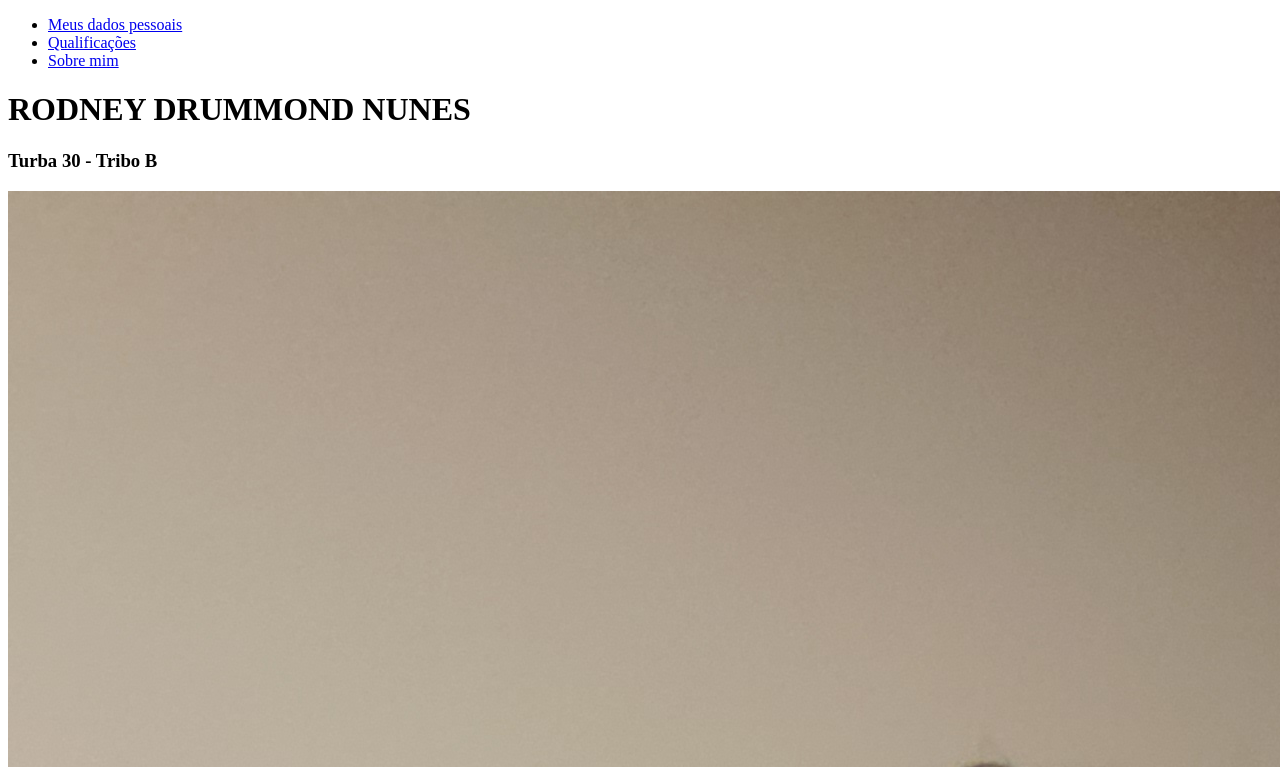
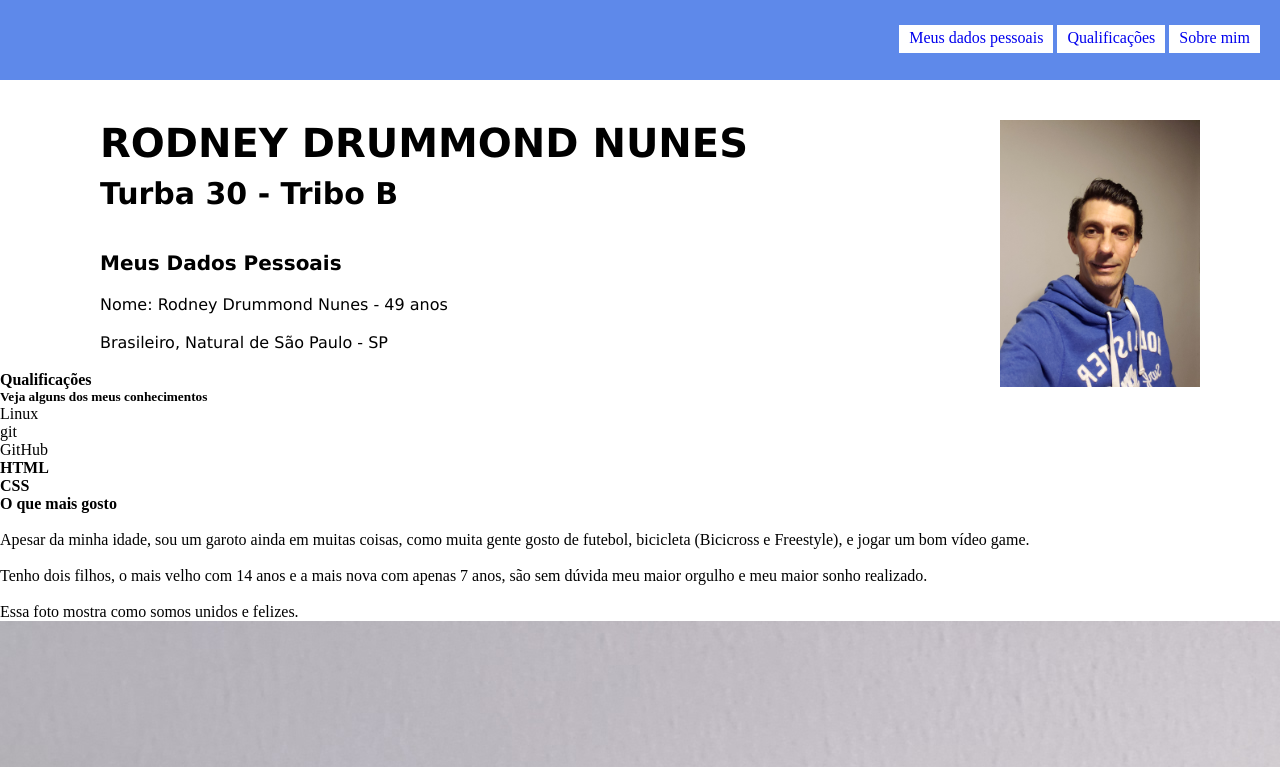
Before and after one commit to rodynunes/rodynunes.github.io, a plain HTML site: page index.html in a window 1280 px wide. Shown: the top 767 px of the page. Drawn offline with Linux system fonts and the light colour scheme.

Commit message:
atualizando o portifolio

```diff
--- a/index.html
+++ b/index.html
@@ -1,10 +1,11 @@
 <!DOCTYPE html>
 <html lang="pt-br">
 <head>
-
+    <link rel="stylesheet" href="style.css">
     <title>Portifólio Rodney Nunes</title>
 </head>
 <body>
+    <div id="menu" >
         <ul>
             <li>
                 <a href="#meus_dados"> Meus dados pessoais </a>
@@ -16,17 +17,23 @@
                 <a href="#sobre"> Sobre mim </a>
             </li>
         </ul>
+    </div>
 
+    <img id="eu" src="rodney.jpg" alt="foto rodney nunes">
+
+    <div id="header">
         <H1>RODNEY DRUMMOND NUNES</H1>
         <H3>Turba 30 - Tribo B</H3>
+    </div>
 
-    <img src="rodney.jpg" alt="foto rodney nunes">
-
+    <div id="dados-pessoais">
     <H4 id="meus_dados">Meus Dados Pessoais</H4>
     <p>Nome: Rodney Drummond Nunes - 49 anos</p>
     <br>
     <p>Brasileiro, Natural de São Paulo - SP</p>
     <br>
+
+</div>
 
     <H4 id="quali">Qualificações</H4>
     <h5>Veja alguns dos meus conhecimentos</h5>
@@ -48,6 +55,8 @@
             </li>
         </ul>
 
+
+
     <H4 id="sobre">O que mais gosto</H4>
     <br>
     <p>Apesar da minha idade, sou um garoto ainda em muitas coisas, como muita gente gosto de futebol, bicicleta (Bicicross e Freestyle), e jogar um bom vídeo game.</p>
--- /dev/null
+++ b/style.css
@@ -0,0 +1,70 @@
+* {
+    padding: 0;
+    margin: 0 auto;
+}
+
+#menu {
+    width: 100%;
+    height: 80px;
+    background-color: #5e89ea;
+    text-align: right;
+    margin-right: 100px;
+
+
+}
+
+#menu ul  {
+    padding: 25px 20px;
+    margin: 0;
+    list-style: none;
+}
+
+#menu ul li {
+    display: inline;
+}
+
+#menu ul li a{
+    padding: 4px 10px;
+    display: inline-block;
+    background-color: #FFFFFF;
+    text-decoration: none;
+    border-bottom: 2px solid #FFFFFF;
+}
+
+#menu ul li a:hover {
+    background-color: #381b72;
+}
+
+#header h1{
+    margin: 40px 0 10px 100px;
+    font-size: 40px;
+    font-family: Verdana, Geneva, Tahoma, sans-serif;
+}
+
+#header h3 {
+    margin-left: 100px;
+    margin-bottom: 40px;
+    font-size: 30px;
+    font-family: Verdana, Geneva, Tahoma, sans-serif;
+}
+
+#eu {
+    width: 200px;
+    height: auto;
+    float: right;
+    margin-right: 80px;
+    margin-top: 40px;
+    z-index: 1;
+}
+
+#dados-pessoais {
+    margin-left: 100px;
+    font-family: Verdana, Geneva, Tahoma, sans-serif;
+    font-size: 16px;
+}
+
+#dados-pessoais #meus_dados {
+    font-size: 20px;
+    font-weight: 800;
+    margin-bottom: 20px;
+}
```
Lines whose indentation alone changed are shown as unchanged.
